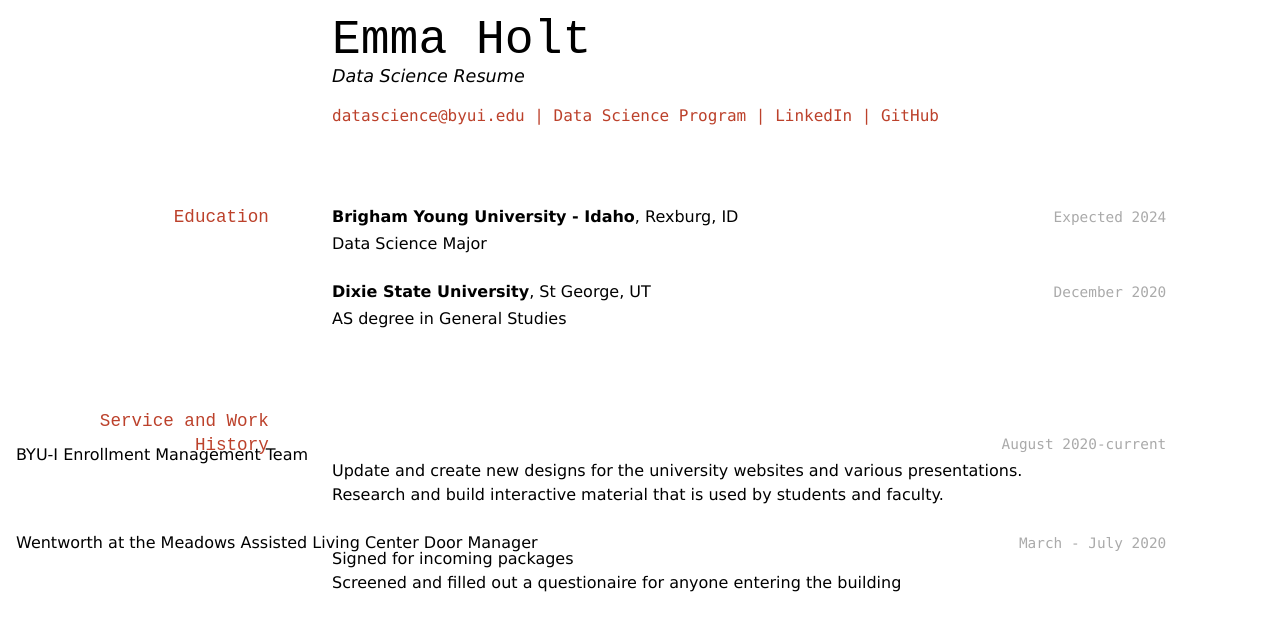
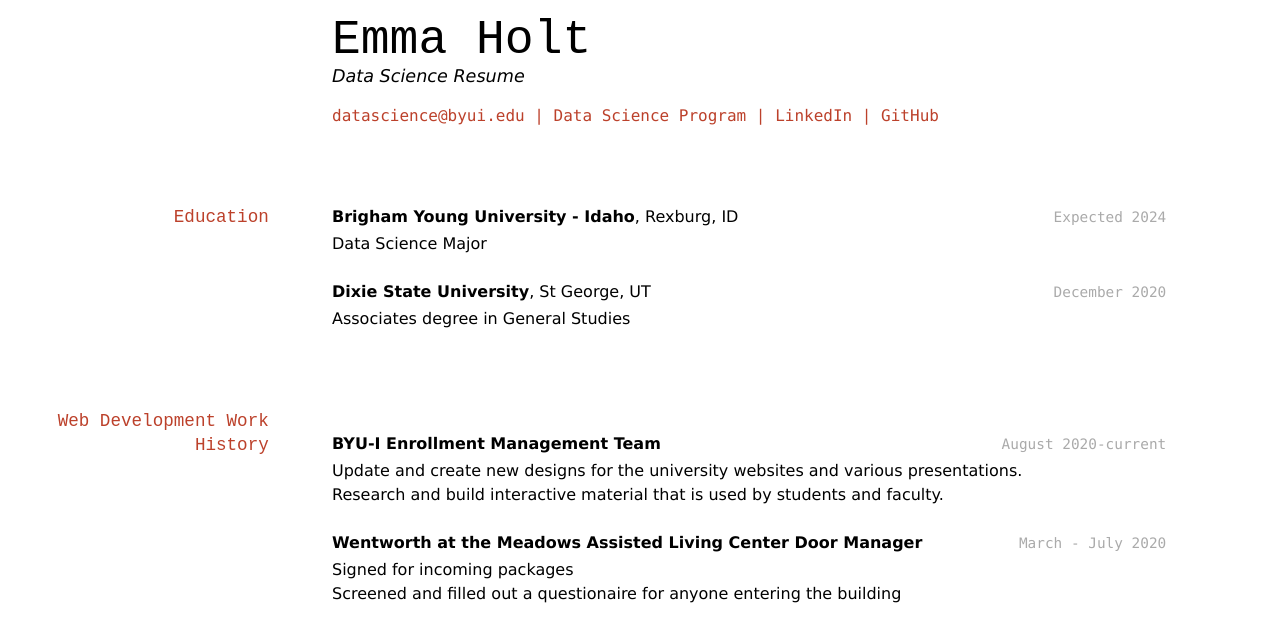
Before and after one commit to PainBro/HOLT-resume, a Jekyll site: the page built from docs/index.md, in a window 1280 px wide. Shown: the top 642 px of the page. Built offline with Jekyll 4.4.1, drawn with Linux system fonts in a browser that asks for light colours.

Commit message:
Update index.md

```diff
--- a/docs/index.md
+++ b/docs/index.md
@@ -24,20 +24,20 @@ __Brigham Young University - Idaho__, Rexburg, ID
 `December 2020`
 __Dixie State University__, St George, UT
 
-- AS degree in General Studies
+- Associates degree in General Studies <!--- Use the full "Associates" rather than "AS" makes it seem more professional--->
 
 
 
-## Service and Work History
+## Web Development<!---<<<change this to be the type of job you want---> Work History
 
 `August 2020-current`
-##### BYU-I Enrollment Management Team
+__BYU-I Enrollment Management Team__ <!--- Changing the style from #### to being in __ __ should help fix some of the layout issues--->
 
 - Update and create new designs for the university websites and various presentations.
 - Research and build interactive material that is used by students and faculty.
 
 `March - July 2020`
-##### Wentworth at the Meadows Assisted Living Center Door Manager
+__Wentworth at the Meadows Assisted Living Center Door Manager__ <!--- same as line 34 --->
 
 - Signed for incoming packages
 - Screened and filled out a questionaire for anyone entering the building
```
Also changed, not shown: other parts of docs/index.md (+1 -1 lines).
